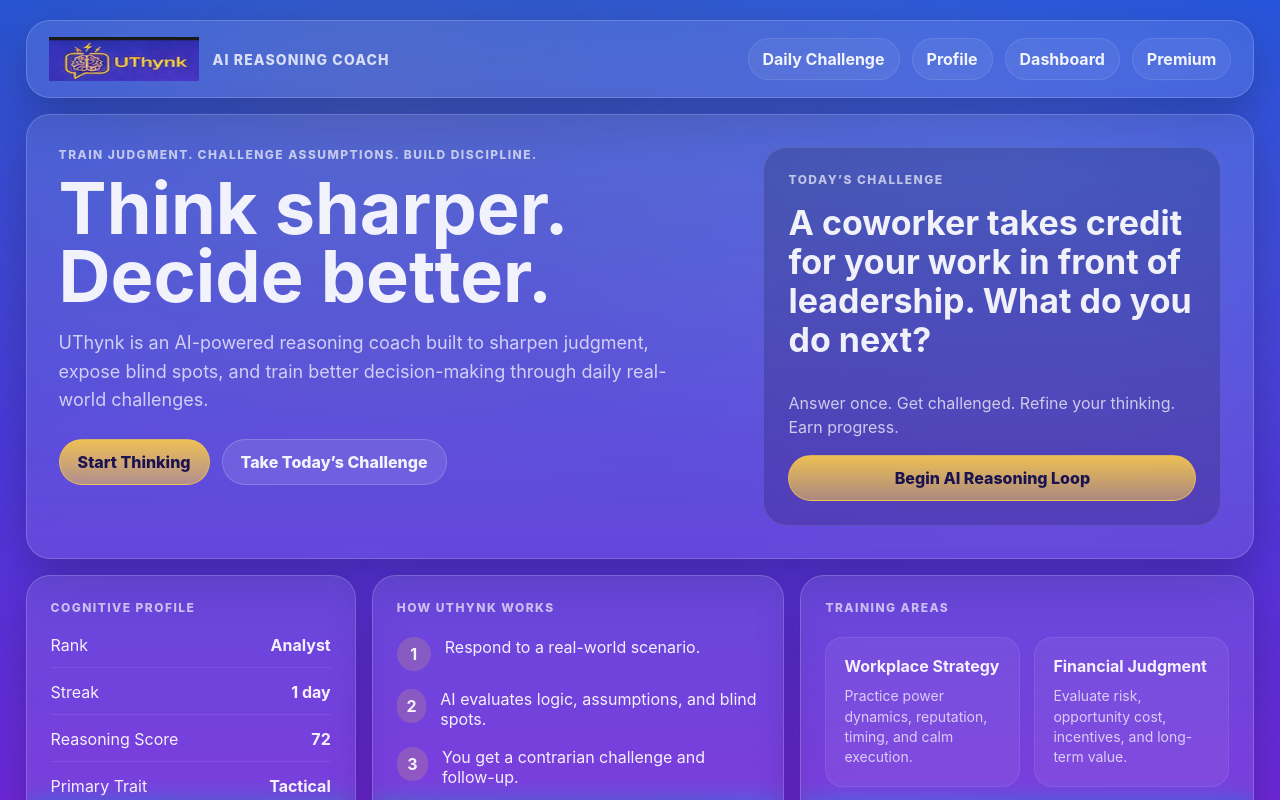
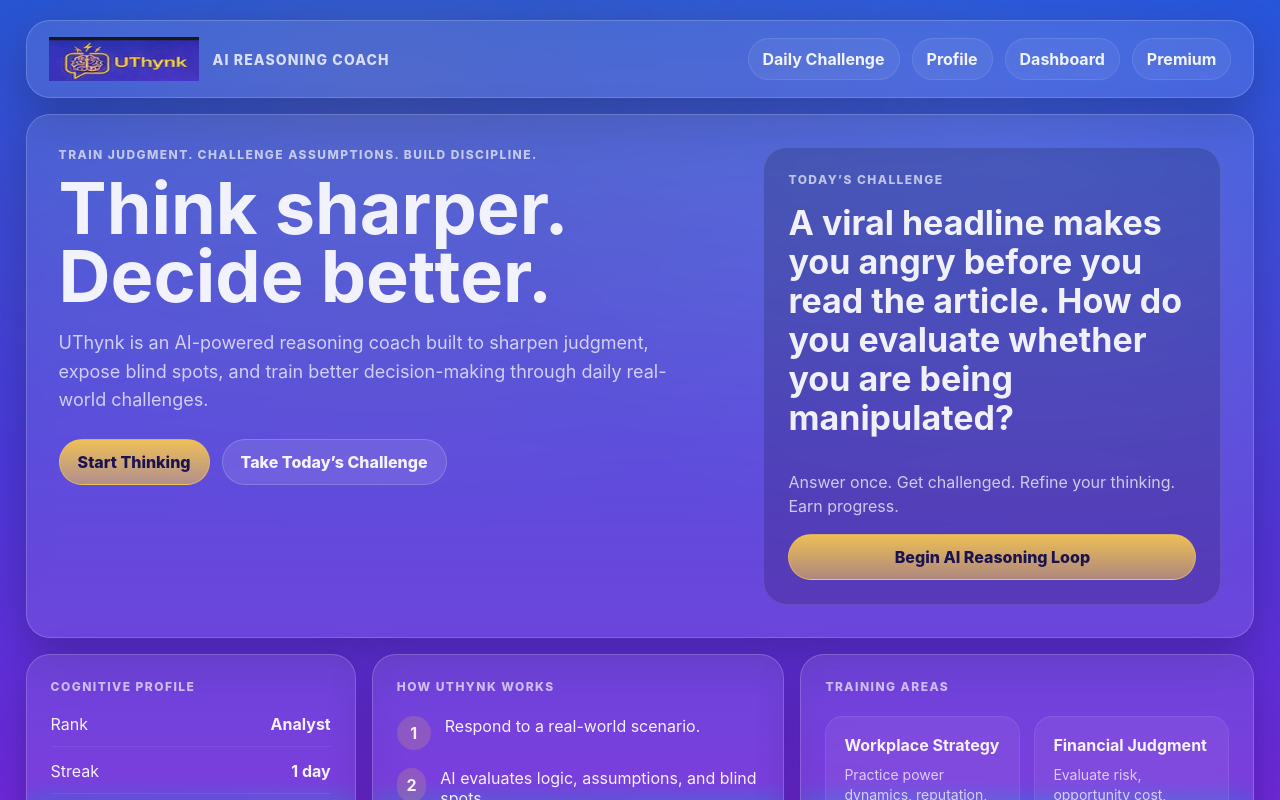
Before and after one commit to nfc3-1/UTHYNK-BETA-2.0, a Next.js app: page / in a window 1280 px wide. Shown: the top 800 px of the page. Built offline with nearby package versions, Linux system fonts and the light colour scheme.

Commit message:
Integrate rotating daily challenge engine into homepage

```diff
--- a/app/page.tsx
+++ b/app/page.tsx
@@ -1,14 +1,14 @@
 import Image from "next/image";
 import Link from "next/link";
+import { getDailyChallenge } from "@/lib/challenges";
 
-const DAILY_CHALLENGE =
-  "A coworker takes credit for your work in front of leadership. What do you do next?";
+const challenge = getDailyChallenge();
 
 const PROFILE_STATS = [
   { label: "Rank", value: "Analyst" },
   { label: "Streak", value: "1 day" },
   { label: "Reasoning Score", value: "72" },
-  { label: "Primary Trait", value: "Tactical" },
+  { label: "Primary Trait", value: challenge.trait },
 ];
 
 const FOCUS_AREAS = [
@@ -46,7 +46,7 @@
         </Link>
 
         <nav className="appNav" aria-label="Main navigation">
-          <Link href="/reasoning">Daily Challenge</Link>
+          <Link href={`/reasoning?id=${challenge.id}`}>Daily Challenge</Link>
           <Link href="/profile">Profile</Link>
           <Link href="/dashboard">Dashboard</Link>
           <Link href="/store">Premium</Link>
@@ -55,18 +55,27 @@
 
       <section className="appHero card">
         <div className="heroCopy">
-          <div className="eyebrow">Train judgment. Challenge assumptions. Build discipline.</div>
+          <div className="eyebrow">
+            Train judgment. Challenge assumptions. Build discipline.
+          </div>
+
           <h1>Think sharper. Decide better.</h1>
+
           <p>
             UThynk is an AI-powered reasoning coach built to sharpen judgment,
             expose blind spots, and train better decision-making through daily
             real-world challenges.
           </p>
+
           <div className="heroActions">
-            <Link className="btn btnPrimary" href="/reasoning">
+            <Link
+              className="btn btnPrimary"
+              href={`/reasoning?id=${challenge.id}`}
+            >
               Start Thinking
             </Link>
-            <Link className="btn" href="/reasoning">
+
+            <Link className="btn" href={`/reasoning?id=${challenge.id}`}>
               Take Today’s Challenge
             </Link>
           </div>
@@ -74,11 +83,17 @@
 
         <div className="challengePreview">
           <div className="panelLabel">Today’s Challenge</div>
-          <h2>{DAILY_CHALLENGE}</h2>
+
+          <h2>{challenge.prompt}</h2>
+
           <p>
             Answer once. Get challenged. Refine your thinking. Earn progress.
           </p>
-          <Link className="btn btnPrimary" href="/reasoning">
+
+          <Link
+            className="btn btnPrimary"
+            href={`/reasoning?id=${challenge.id}`}
+          >
             Begin AI Reasoning Loop
           </Link>
         </div>
@@ -87,6 +102,7 @@
       <section className="appGrid">
         <aside className="card statPanel">
           <div className="panelLabel">Cognitive Profile</div>
+
           <div className="statList">
             {PROFILE_STATS.map((stat) => (
               <div className="statItem" key={stat.label}>
@@ -95,9 +111,11 @@
               </div>
             ))}
           </div>
+
           <div className="progressBar" aria-label="Rank progress">
             <div className="progressFill" />
           </div>
+
           <p className="panelNote">
             Progress now tracks reasoning growth, not passive lesson completion.
           </p>
@@ -105,19 +123,44 @@
 
         <section className="card methodPanel">
           <div className="panelLabel">How UThynk Works</div>
+
           <div className="methodSteps">
-            <div><strong>1</strong><span>Respond to a real-world scenario.</span></div>
-            <div><strong>2</strong><span>AI evaluates logic, assumptions, and blind spots.</span></div>
-            <div><strong>3</strong><span>You get a contrarian challenge and follow-up.</span></div>
-            <div><strong>4</strong><span>Your XP, rank, and cognitive profile update.</span></div>
+            <div>
+              <strong>1</strong>
+              <span>Respond to a real-world scenario.</span>
+            </div>
+
+            <div>
+              <strong>2</strong>
+              <span>
+                AI evaluates logic, assumptions, and blind spots.
+              </span>
+            </div>
+
+            <div>
+              <strong>3</strong>
+              <span>
+                You get a contrarian challenge and follow-up.
+              </span>
+            </div>
+
+            <div>
+              <strong>4</strong>
+              <span>Your XP, rank, and cognitive profile update.</span>
+            </div>
           </div>
         </section>
 
         <section className="card focusPanel">
           <div className="panelLabel">Training Areas</div>
+
           <div className="focusGrid">
             {FOCUS_AREAS.map((area) => (
-              <Link href="/reasoning" className="focusCard" key={area.title}>
+              <Link
+                href={`/reasoning?id=${challenge.id}`}
+                className="focusCard"
+                key={area.title}
+              >
                 <strong>{area.title}</strong>
                 <span>{area.desc}</span>
               </Link>
```
